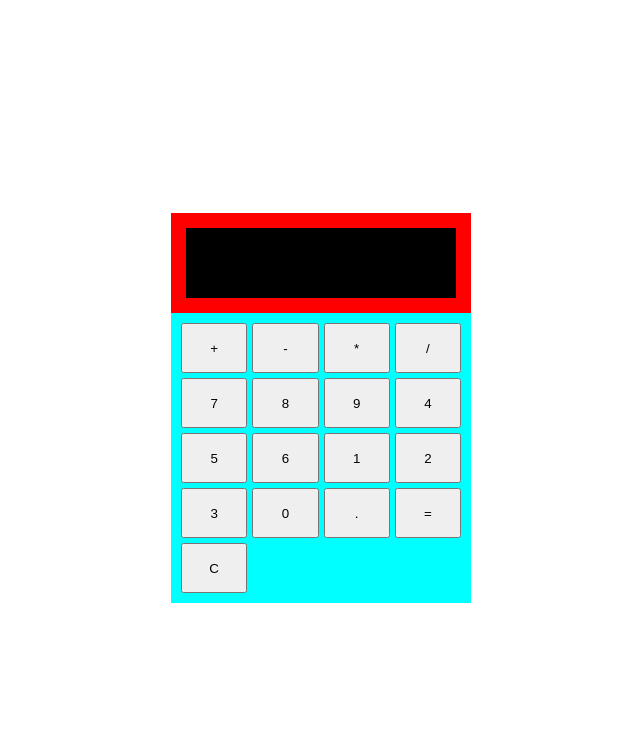
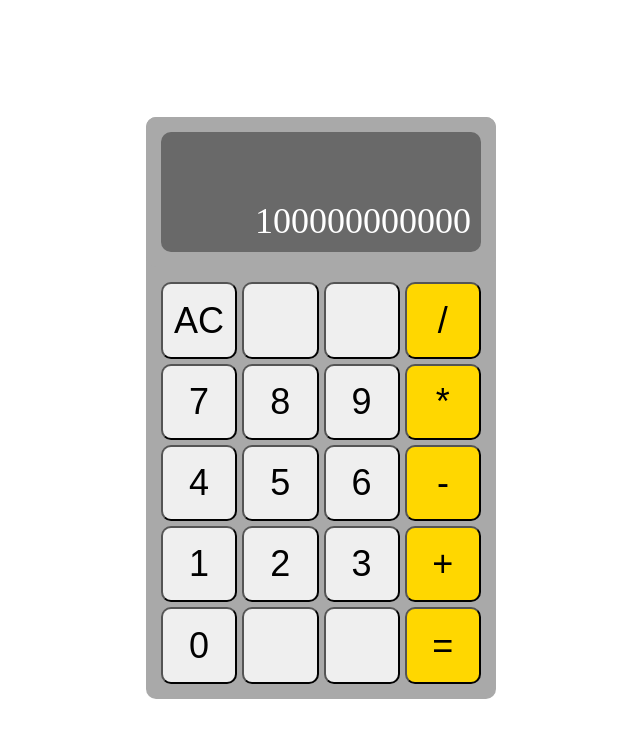
Before and after one commit to PavelProvotorov/odin-calculator, a plain HTML site: page index.html in a window 1280 px wide. Shown: the whole page, without its empty margins (319-959 px from the left). Drawn offline with Linux system fonts and the light colour scheme.

Commit message:
Minor design changes

```diff
--- a/index.html
+++ b/index.html
@@ -13,26 +13,29 @@
     <div id="__flexWrapper__" class="flex-wrapper">
         <div id="__container__" class="container">
             <div id="__calcualtorDisplay__" class="display">
-                <div id="__calculatorOutput" class="output">AAAA</div>
+                <div id="__calculatorOutput" class="output">100000000000</div>
             </div>
             <div id="__buttons__" class="buttons">
-                <button>+</button>
-                <button>-</button>
-                <button>*</button>
-                <button>/</button>
+                <button>AC</button>
+                <button ></button>
+                <button ></button>
+                <button class="button-colored">/</button>
                 <button>7</button>
                 <button>8</button>
                 <button>9</button>
+                <button class="button-colored">*</button>
                 <button>4</button>
                 <button>5</button>
                 <button>6</button>
+                <button class="button-colored">-</button>
                 <button>1</button>
                 <button>2</button>
                 <button>3</button>
+                <button class="button-colored">+</button>
                 <button>0</button>
-                <button>.</button>
-                <button>=</button>
-                <button>C</button>
+                <button></button>
+                <button></button>
+                <button class="button-colored">=</button>
             </div>
         </div>
     </div>
--- a/style.css
+++ b/style.css
@@ -25,46 +25,63 @@ body {
     justify-content: center;
     flex-direction: column;
 
-    background-color: aqua;
+    border-radius: 10px;
+    background-color:darkgray;
 
-    max-width: 300px;
+    max-width: 350px;
     padding: 0px;
     margin: 0px;
 }
 
 .display {
-    background-color: red;
+    background-color: darkgray;
     box-sizing: border-box;
 
+    border-radius: 10px;
+
     width: 100%;
-    height: 100px;
+    height: 150px;
     padding: 15px;
     margin: 0px;
 }
 
 .output {
-    background-color: black;
+    display: flex;
+    justify-content: right;
+    align-items: end;
+
+    color: white;
+    background-color: dimgray;
     box-sizing: border-box;
+
+    border-radius: 10px;
+    font-size: 36px;
 
     width: 100%;
     height: 100%;
-    padding: 0px;
+    padding: 10px;
     margin: 0px;
 }
 
 .buttons {
     display: grid;
-    grid-template-columns: repeat(4, 1fr);
+    grid-template-columns: repeat(4, minmax(50px, 1fr));
+    grid-template-rows: repeat(4, minmax(50px, 1fr));
     gap: 5px;
 
-    padding: 10px;
+    padding: 15px;
     margin: 0px;
 }
 
 button {
+    font-size: 36px;
 
-    width: 100%;
-    height: 50px;
+    border-radius: 10px;
+    aspect-ratio: 1;
     padding: 0px;
     margin: 0px;
 }
+
+.button-colored {
+    background-color: gold;
+}
```
